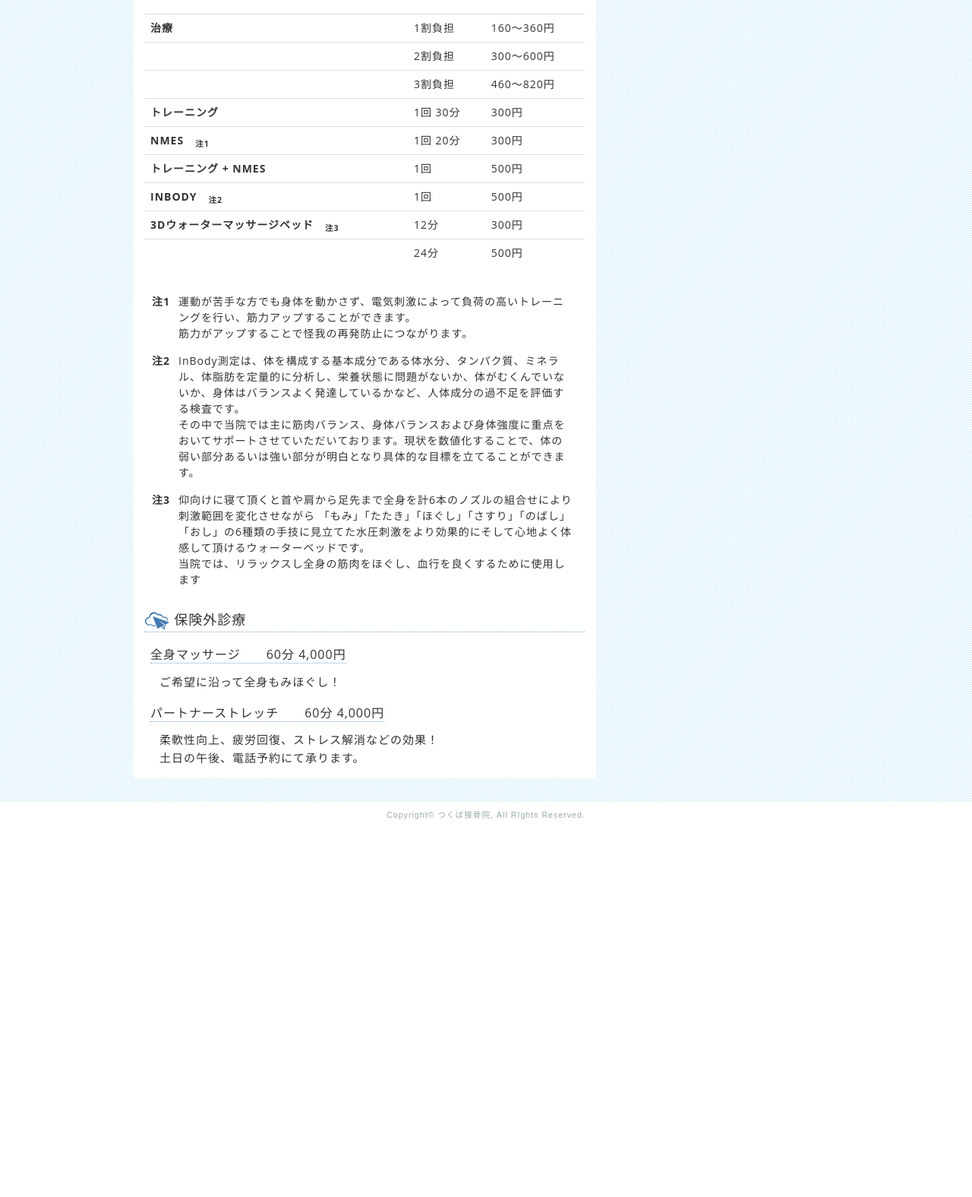
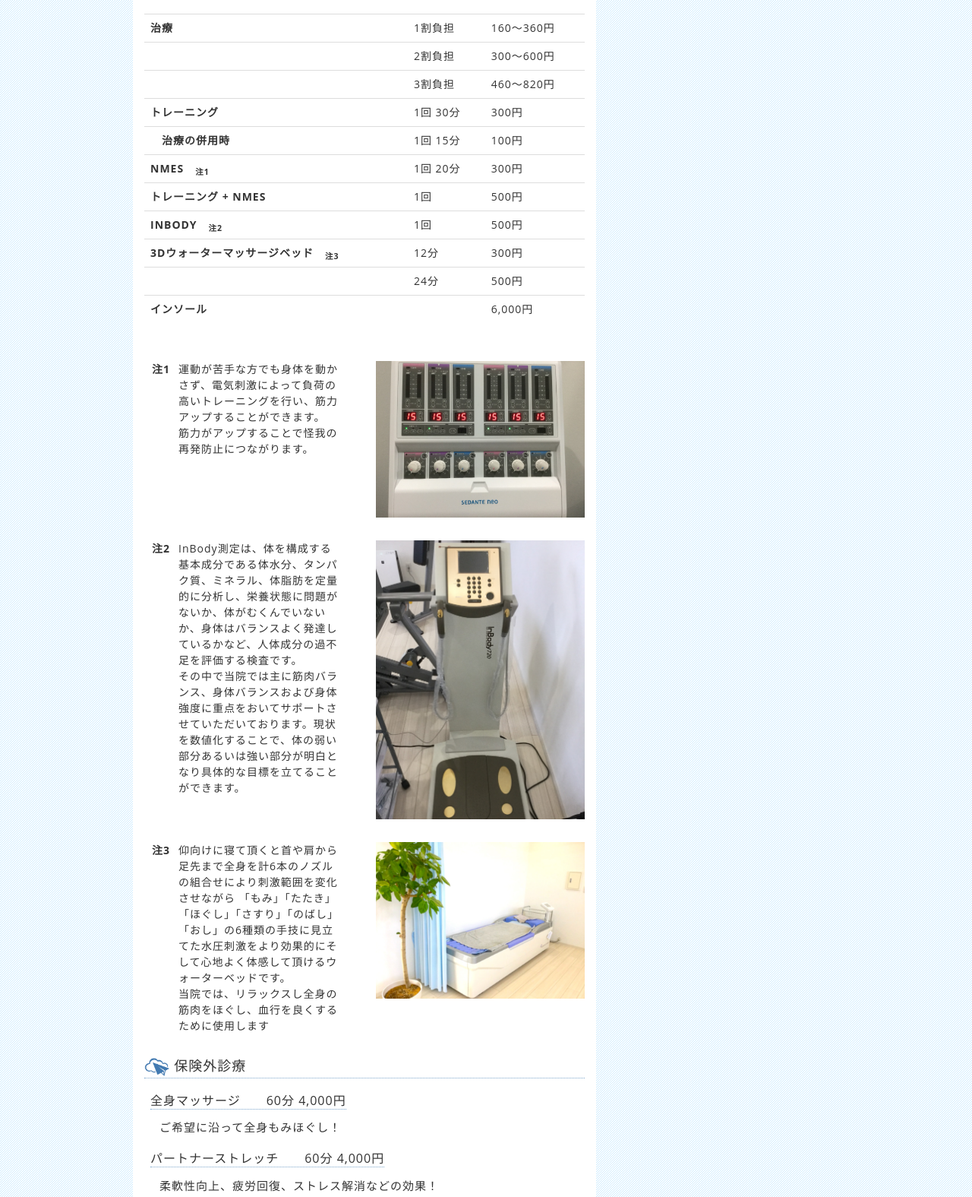
Before and after one commit to ikepon/tsukuba-sekkotsuin, a plain HTML site: page index.html in a window 1280 px wide. Shown: the part 1528-3103 px from the top of the page at 76% size. Before the commit the page ends 2618 px from the top, so only its background shows below. Drawn offline with Linux system fonts and the light colour scheme.

Commit message:
feat: トップやリハビリなどの調整

```diff
--- a/css/style.css
+++ b/css/style.css
@@ -177,7 +177,7 @@ a, a:hover {
 }
 
 .notification-description {
-  margin: 1.5rem 1.5rem 0 4.5rem;
+  margin: 0 1.5rem 0 4.5rem;
   line-height: 1.5;
 }
 
--- a/index.html
+++ b/index.html
@@ -163,6 +163,11 @@
                       <td>300円</td>
                     </tr>
                     <tr>
+                      <th>　治療の併用時</th>
+                      <td>1回 15分</td>
+                      <td>100円</td>
+                    </tr>
+                    <tr>
                       <th>NMES　<sub>注1</sub></th>
                       <td>1回 20分</td>
                       <td>300円</td>
@@ -187,27 +192,47 @@
                       <td>24分</td>
                       <td>500円</td>
                     </tr>
+                    <tr>
+                      <th>インソール</th>
+                      <td></td>
+                      <td>6,000円</td>
+                    </tr>
                   </tbody>
                 </table>
               </div>
+            </div>
+            <div class="col-sm-6">
               <div class="notification-description">
                 <span class="notification">注1</span>
                 運動が苦手な方でも身体を動かさず、電気刺激によって負荷の高いトレーニングを行い、筋力アップすることができます。
                 <br>
                 筋力がアップすることで怪我の再発防止につながります。
               </div>
+            </div>
+            <div class="col-sm-6">
+              <img class="" style="width: 100%;" src="images/nem.jpg">
+            </div>
+            <div class="col-sm-6">
               <div class="notification-description">
                 <span class="notification">注2</span>
                 InBody測定は、体を構成する基本成分である体水分、タンパク質、ミネラル、体脂肪を定量的に分析し、栄養状態に問題がないか、体がむくんでいないか、身体はバランスよく発達しているかなど、人体成分の過不足を評価する検査です。
                 <br>
                 その中で当院では主に筋肉バランス、身体バランスおよび身体強度に重点をおいてサポートさせていただいております。現状を数値化することで、体の弱い部分あるいは強い部分が明白となり具体的な目標を立てることができます。
               </div>
+            </div>
+            <div class="col-sm-6">
+              <img class="" style="width: 100%;" src="images/inbody.jpg">
+            </div>
+            <div class="col-sm-6">
               <div class="notification-description">
                 <span class="notification">注3</span>
                 仰向けに寝て頂くと首や肩から足先まで全身を計6本のノズルの組合せにより刺激範囲を変化させながら 「もみ」「たたき」「ほぐし」「さすり」「のばし」「おし」の6種類の手技に見立てた水圧刺激をより効果的にそして心地よく体感して頂けるウォーターベッドです。
                 <br>
                 当院では、リラックスし全身の筋肉をほぐし、血行を良くするために使用します
               </div>
+            </div>
+            <div class="col-sm-6">
+              <img class="" style="width: 100%;" src="images/water-bed.jpg">
             </div>
             <div class="col-sm-12">
               <h2 class="main-title">
```
Also changed, not shown: about.html (+8 -1 lines), rehabilitation-and-training.html (+10 -1 lines), images/beds.jpg (added), images/nem.jpg (added), images/purumeria_2.jpg (added), 1 other file.
